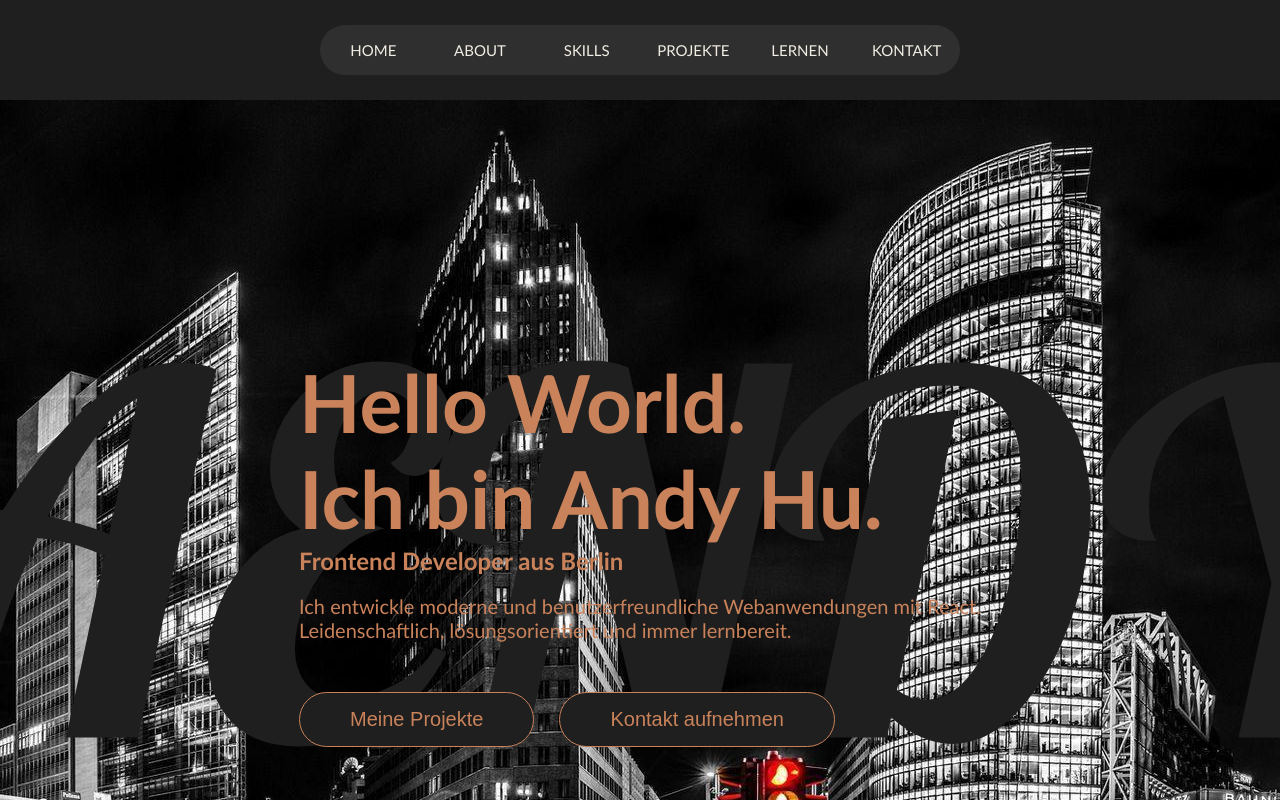
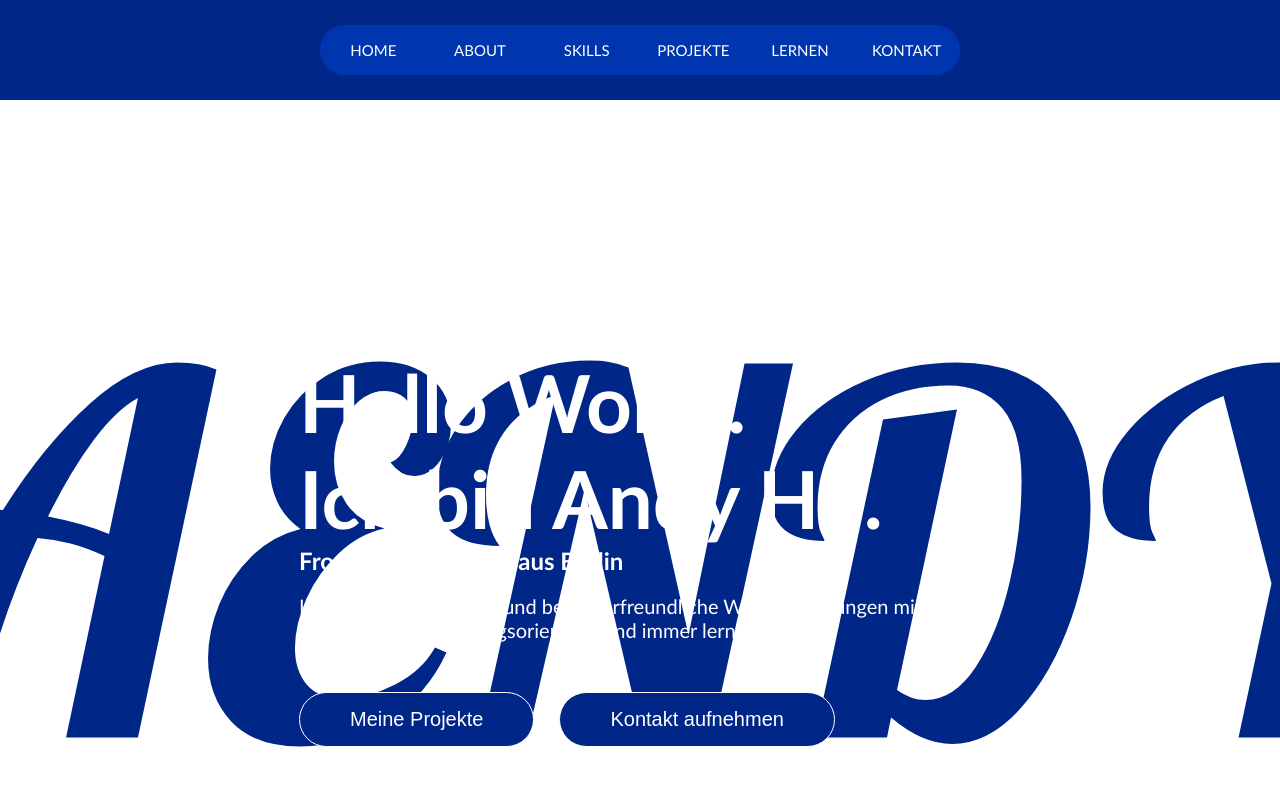
Before and after one commit to AndyHu8/Portfolio-Website, a React (Create React App) app in the folder portfolio-website/: page / in a window 1280 px wide. Shown: the top 800 px of the page. Built offline with nearby package versions, Linux system fonts and the light colour scheme.

Commit message:
Background + Farben geändert

```diff
--- a/portfolio-website/src/Colors.css
+++ b/portfolio-website/src/Colors.css
@@ -1,5 +1,4 @@
 :root {
-    --lightgray: #2f2f2f;
-    --darkgray: #1f1f1f;
-    --orange: #C9825A;
+    --lightblue: #0035B0;
+    --darkblue: #002787;
 }
--- a/portfolio-website/src/Home/Home.css
+++ b/portfolio-website/src/Home/Home.css
@@ -3,8 +3,11 @@
     position: relative;
     width: 100%;
     height: 900px;
-    background-image: url(../images/berlin.jpg);
-    color: var(--orange);
+    background-image: linear-gradient(rgba(0, 0, 0, 0.4)), url(../images/lofi.png);
+    background-repeat: no-repeat;
+    background-position: center;
+    background-size: cover;
+    color: var(--darkblue)
 }
 
 /*HOME BACKGROUND TITLE*/
@@ -21,7 +24,7 @@
     font-size: 500px;
 
     /*Hintergrund*/
-    color: var(--darkgray);
+    color: var(--darkblue);
     font-family: "Lobster", sans-serif;
     font-weight: 400;
     font-style: normal;
@@ -35,6 +38,7 @@
     height: 100%;
     justify-content: center;
     align-items: center;
+    color: white;
 }
 
 .home-text h1 {
@@ -52,16 +56,16 @@
 
 .home-buttons button {
     font-size: 20px;
-    color: var(--orange);
-    background-color: var(--darkgray);
+    color: white;
+    background-color: var(--darkblue);
     padding: 15px 50px;
     margin-right: 25px;
     border-radius: 50px;
-    border: 1px solid var(--orange);
+    border: 1px solid white;
 }
 
 .home-buttons button:hover {
     cursor: pointer;
-    background-color: var(--lightgray);
+    background-color: var(--lightblue);
     transition: all 0.5s ease;
 }
--- a/portfolio-website/src/Navbar/Navbar.css
+++ b/portfolio-website/src/Navbar/Navbar.css
@@ -1,10 +1,10 @@
 .wrapper {
     height: 100px;
-    color: #F1EDE3;
+    color: white;
     display: flex;
     justify-content: center;
     align-items: center;
-    background-color: var(--darkgray);
+    background-color: var(--darkblue);
 }
 
 /*NAVIGATION*/
@@ -13,7 +13,7 @@
     height: 50px;
     margin: 0 100px;
     font-family: 'Trebuchet MS', 'Lucida Sans Unicode', 'Lucida Grande', 'Lucida Sans', Arial, sans-serif;
-    background-color: var(--lightgray);
+    background-color: var(--lightblue);
     border-radius: 25px;
 }
 
@@ -38,7 +38,6 @@
 
 .nav-list ul li:hover {
     cursor: pointer;
-    background-color: var(--darkgray);
-    color: var(--orange);
+    background-color: var(--darkblue);
     transition: all 0.5s ease;
 }
```
Also changed, not shown: 1 other file (tests, documents, lock files or other folders).
